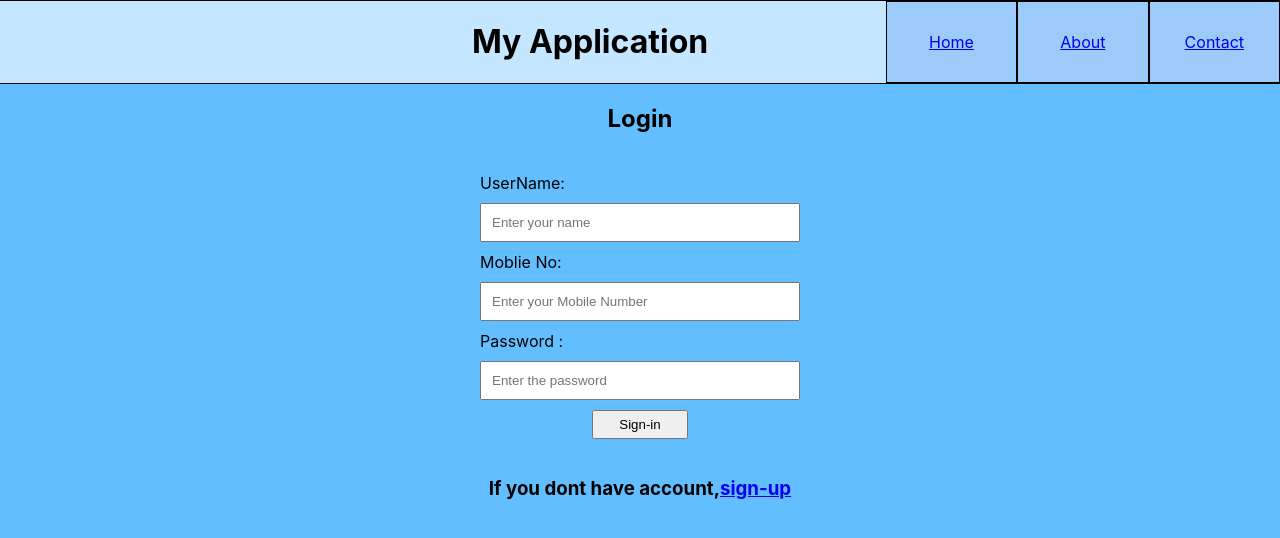
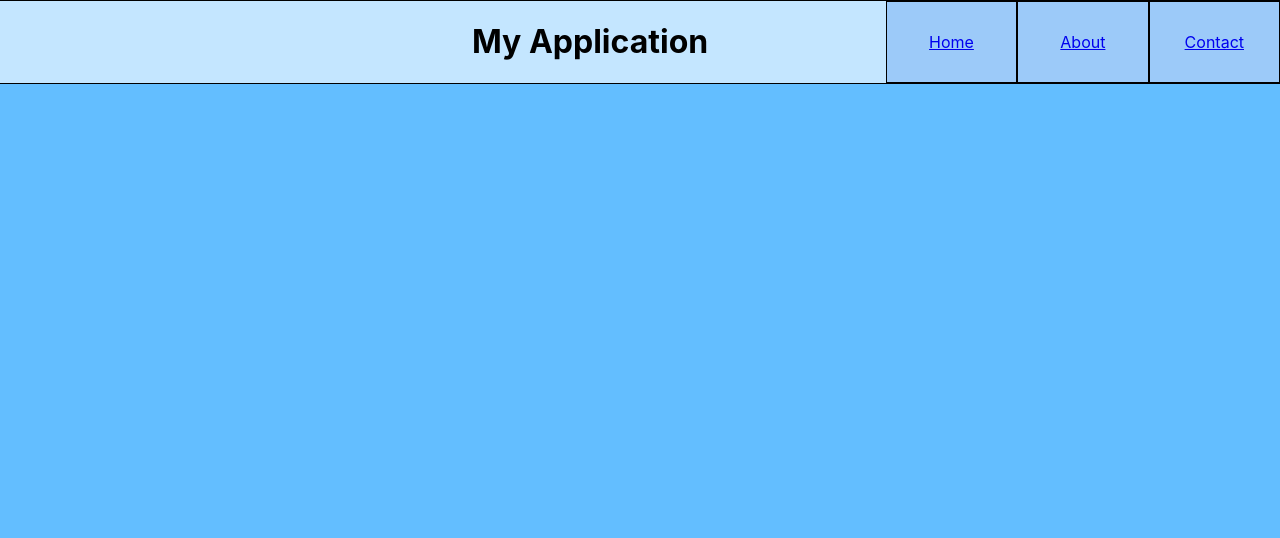
Before and after one commit to naveen741/My_Application_Frontend, a React (Create React App) app: page / in a window 1280 px wide. Shown: the top 538 px of the page. Built offline with nearby package versions, Linux system fonts and the light colour scheme.

Commit message:
first page error solved

```diff
--- a/package.json
+++ b/package.json
@@ -1,4 +1,5 @@
 {
+  "homepage": "https://naveen741.github.io/My_Application_Frontend",
   "name": "project_nm",
   "version": "0.1.0",
   "private": true,
@@ -8,6 +9,7 @@
     "@testing-library/user-event": "^13.5.0",
     "cors": "^2.8.5",
     "fs": "^0.0.1-security",
+    "gh-pages": "^4.0.0",
     "path": "^0.12.7",
     "react": "^18.1.0",
     "react-dom": "^18.1.0",
@@ -19,6 +21,8 @@
     "web-vitals": "^2.1.4"
   },
   "scripts": {
+    "predeploy": "npm run build",
+    "deploy": "gh-pages -d build",
     "start": "react-scripts start",
     "build": "react-scripts build",
     "test": "react-scripts test",
--- a/src/App.js
+++ b/src/App.js
@@ -27,14 +27,14 @@ function App() {
         </div>
 
         <nav className="navi">
-        {islogin && <Link className="item" to="/" onClick={()=>{setIslogin(false)}}>Log Out</Link>}
-        <Link className="item" to={islogin?"/home":"/"}>Home</Link>
+        {islogin && <Link className="item" to="/My_Application_Frontend" onClick={()=>{setIslogin(false)}}>Log Out</Link>}
+        <Link className="item" to={islogin?"/home":"/My_Application_Frontend"}>Home</Link>
         <Link className="item" to="/about">About</Link>
         <Link className="item" to="/contact">Contact</Link>
         </nav>
       </div>
         <Routes>
-          <Route path="/" element={<LoginForm getmsg={getmsg}/>}/>
+          <Route path="/My_Application_Frontend" element={<LoginForm getmsg={getmsg}/>}/>
           <Route path="/about" element={<About/>}/>
           <Route path="/contact" element={<Contact/>}/>
           <Route path="/signupform" element={<SignUpForm/>}/>
```
Also changed, not shown: 1 other file (tests, documents, lock files or other folders).
